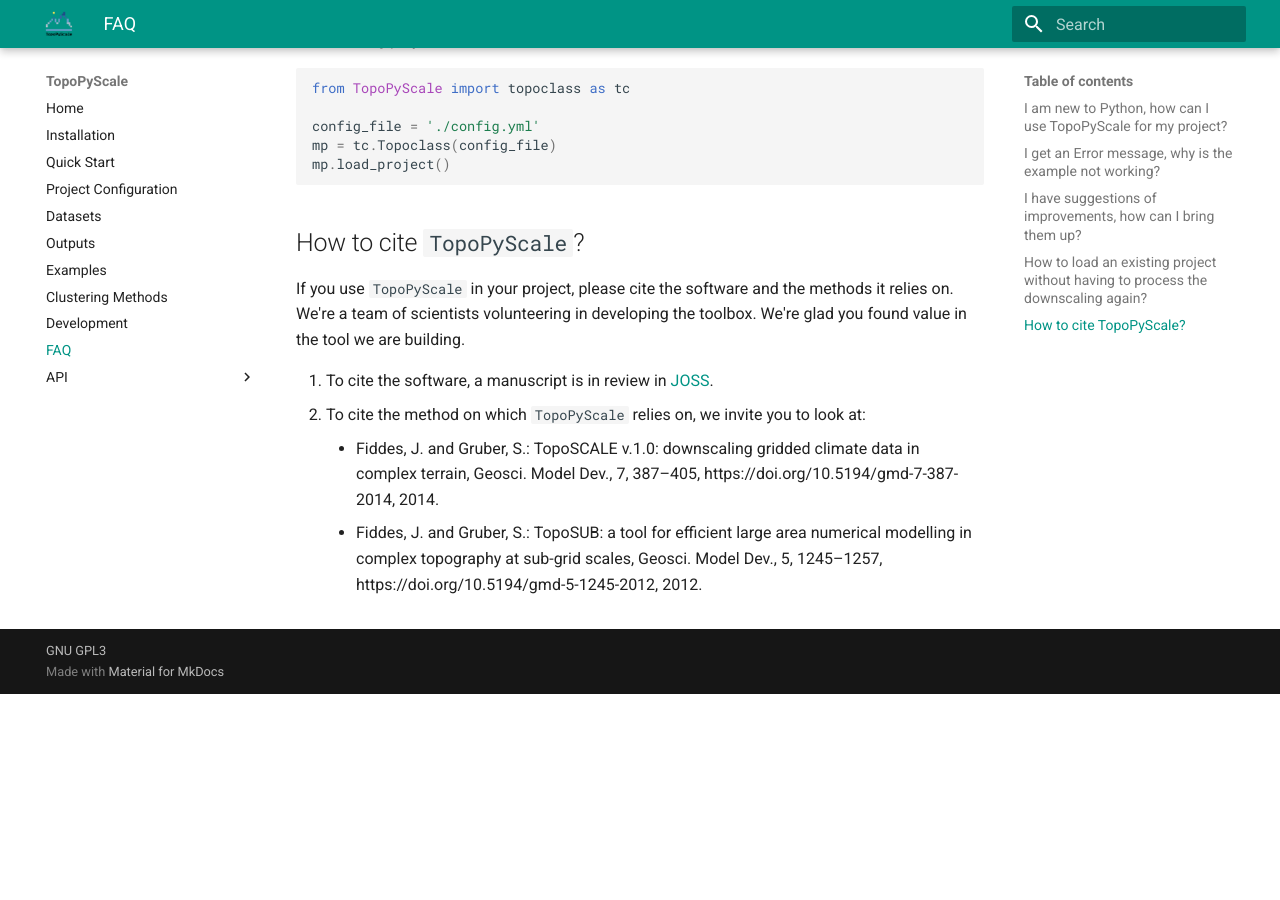
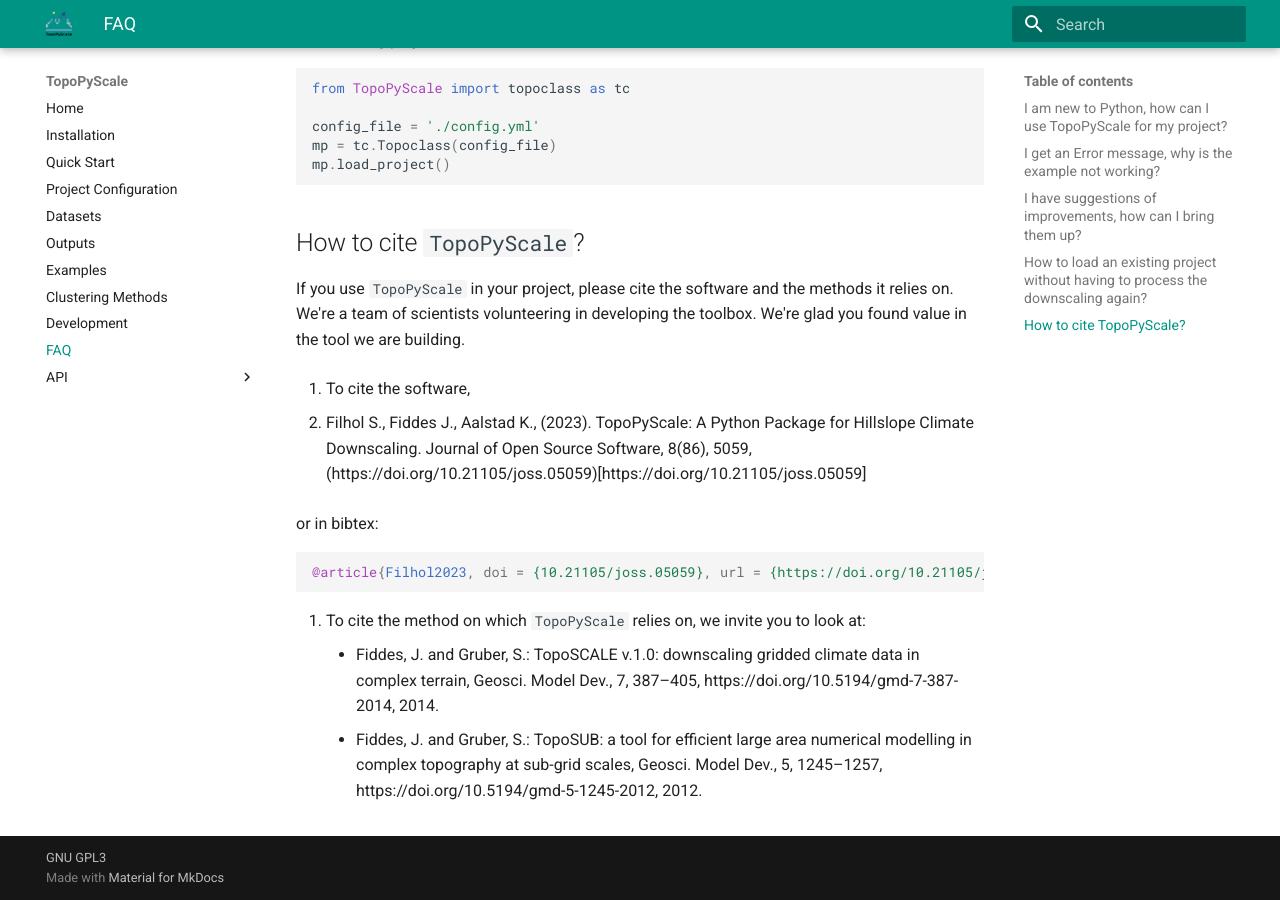
Before and after one commit to ArcticSnow/TopoPyScale_Documentation, an MkDocs documentation site: the page built from docs/20_FAQ.md, in a window 1280 px wide and 900 px high, scrolled down 1382 px. Built offline with MkDocs 1.6.1 and Material for MkDocs 9.7.7, drawn with Linux system fonts in a browser that asks for light colours; before the commit the page ends 2076 px from its top, so only the background shows below that.

Commit message:
joss ref2

````diff
--- a/docs/20_FAQ.md
+++ b/docs/20_FAQ.md
@@ -42,7 +42,16 @@
 ## How to cite `TopoPyScale`?
 If you use `TopoPyScale` in your project, please cite the software and the methods it relies on. We're a team of scientists volunteering in developing the toolbox. We're glad you found value in the tool we are building.
 
-1. To cite the software, a manuscript is in review in [JOSS](https://joss.theoj.org/papers/91621581b2d0c097495fdd1e58179e87).
+1. To cite the software,
+
+- Filhol S., Fiddes J., Aalstad K., (2023). TopoPyScale: A Python Package for Hillslope Climate Downscaling. Journal of Open Source Software, 8(86), 5059, (https://doi.org/10.21105/joss.05059)[https://doi.org/10.21105/joss.05059]
+
+or in bibtex:
+```bibtex
+@article{Filhol2023, doi = {10.21105/joss.05059}, url = {https://doi.org/10.21105/joss.05059}, year = {2023}, publisher = {The Open Journal}, volume = {8}, number = {86}, pages = {5059}, author = {Simon Filhol and Joel Fiddes and Kristoffer Aalstad}, title = {TopoPyScale: A Python Package for Hillslope Climate Downscaling}, journal = {Journal of Open Source Software} }
+
+```
+
 2. To cite the method on which `TopoPyScale` relies on, we invite you to look at:
 	- Fiddes, J. and Gruber, S.: TopoSCALE v.1.0: downscaling gridded climate data in complex terrain, Geosci. Model Dev., 7, 387–405, https://doi.org/10.5194/gmd-7-387-2014, 2014.
 	- Fiddes, J. and Gruber, S.: TopoSUB: a tool for efficient large area numerical modelling in complex topography at sub-grid scales, Geosci. Model Dev., 5, 1245–1257, https://doi.org/10.5194/gmd-5-1245-2012, 2012.
````
